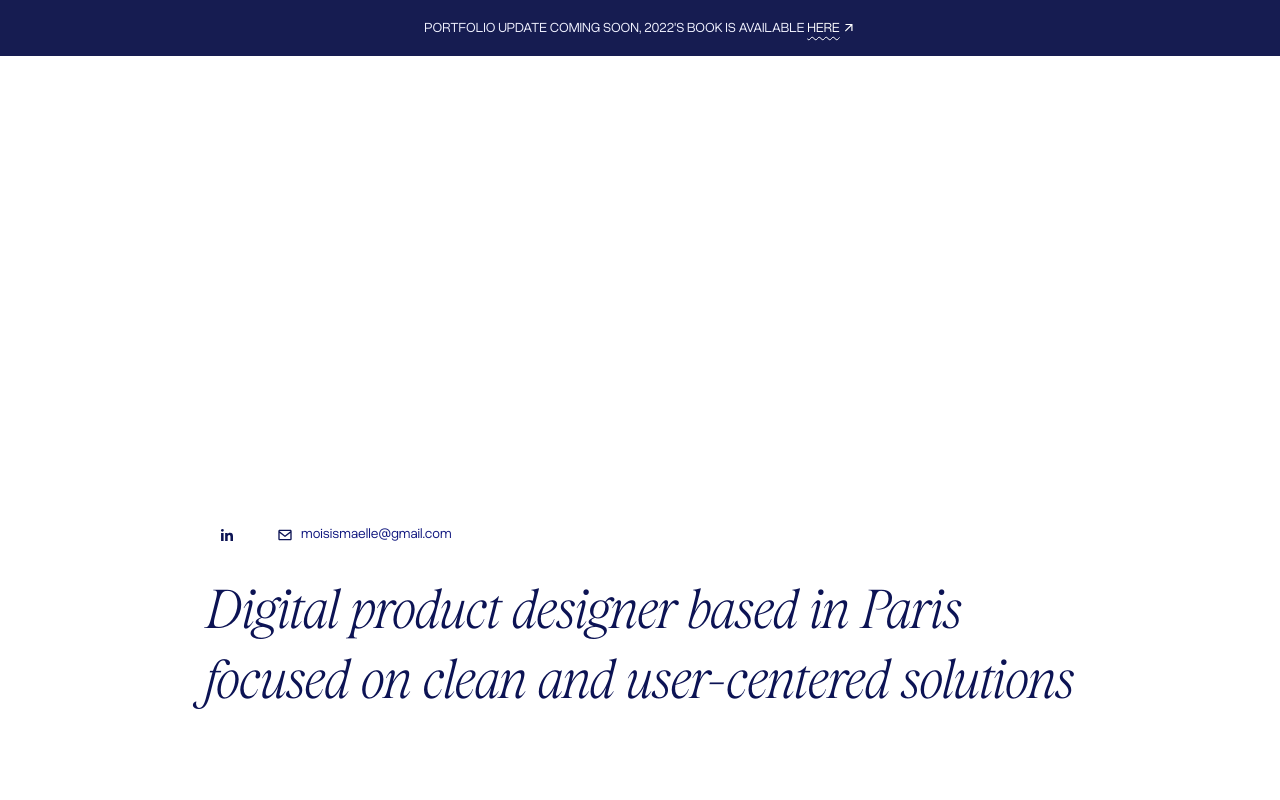
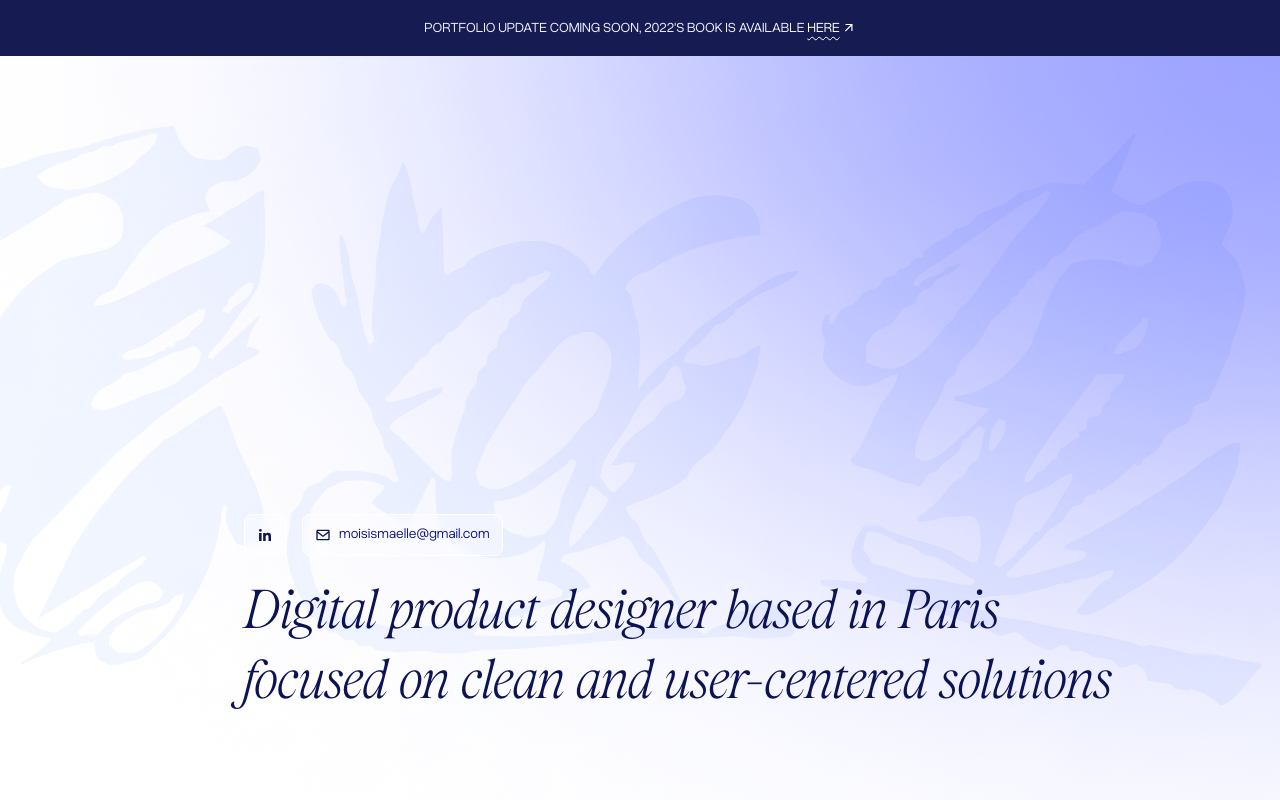
Before and after one commit to maeeelle/portfolio, a Next.js app: page / in a window 1280 px wide. Built offline with nearby package versions, Linux system fonts and the light colour scheme.

Commit message:
feat: enhance homepage layout with background images for improved aesthetics

```diff
--- a/src/app/page.tsx
+++ b/src/app/page.tsx
@@ -1,6 +1,8 @@
+import Image from 'next/image'
+
 export default function Home() {
   return (
-    <div className='min-h-screen flex flex-col'>
+    <div className='min-h-screen flex flex-col relative overflow-hidden'>
       <header className='bg-[#161C51] p-6 sm:p-4.5 flex justify-center items-center'>
         <p className='text-sm text-[#F1F2FF] font-normal uppercase max-sm:max-w-56'>
           Portfolio update coming soon, 2022&apos;s book is available{' '}
@@ -24,7 +26,27 @@ export default function Home() {
         </p>
       </header>
 
-      <main className='max-w-screen-lg mx-auto px-11 py-14 sm:py-20 flex-1 flex flex-col justify-end'>
+      <main className='max-w-screen-lg px-11 py-14 sm:py-20 flex-1 flex flex-col justify-end lg:ml-[12.5rem]'>
+        <Image
+          src='/blur-bg.png'
+          alt=''
+          role='presentation'
+          width={1512}
+          height={982}
+          quality={100}
+          priority
+          className='pointer-events-none absolute right-0 top-0 bottom-0 w-full h-full select-none -z-10'
+        />
+        <Image
+          src='/maelle-bg.png'
+          alt=''
+          role='presentation'
+          width={2578}
+          height={659}
+          quality={100}
+          priority
+          className='pointer-events-none absolute -left-24 sm:-left-12 bottom-16 object-cover object-left min-w-max w-full select-none -z-10 mix-blend-multiply supports-[mix-blend-mode:plus-darker]:mix-blend-plus-darker'
+        />
         <div className='mb-6 flex gap-4'>
           <a
             href='https://www.linkedin.com/in/maellems/'
```
Also changed, not shown: public/blur-bg.png (added), public/maelle-bg.png (added).
